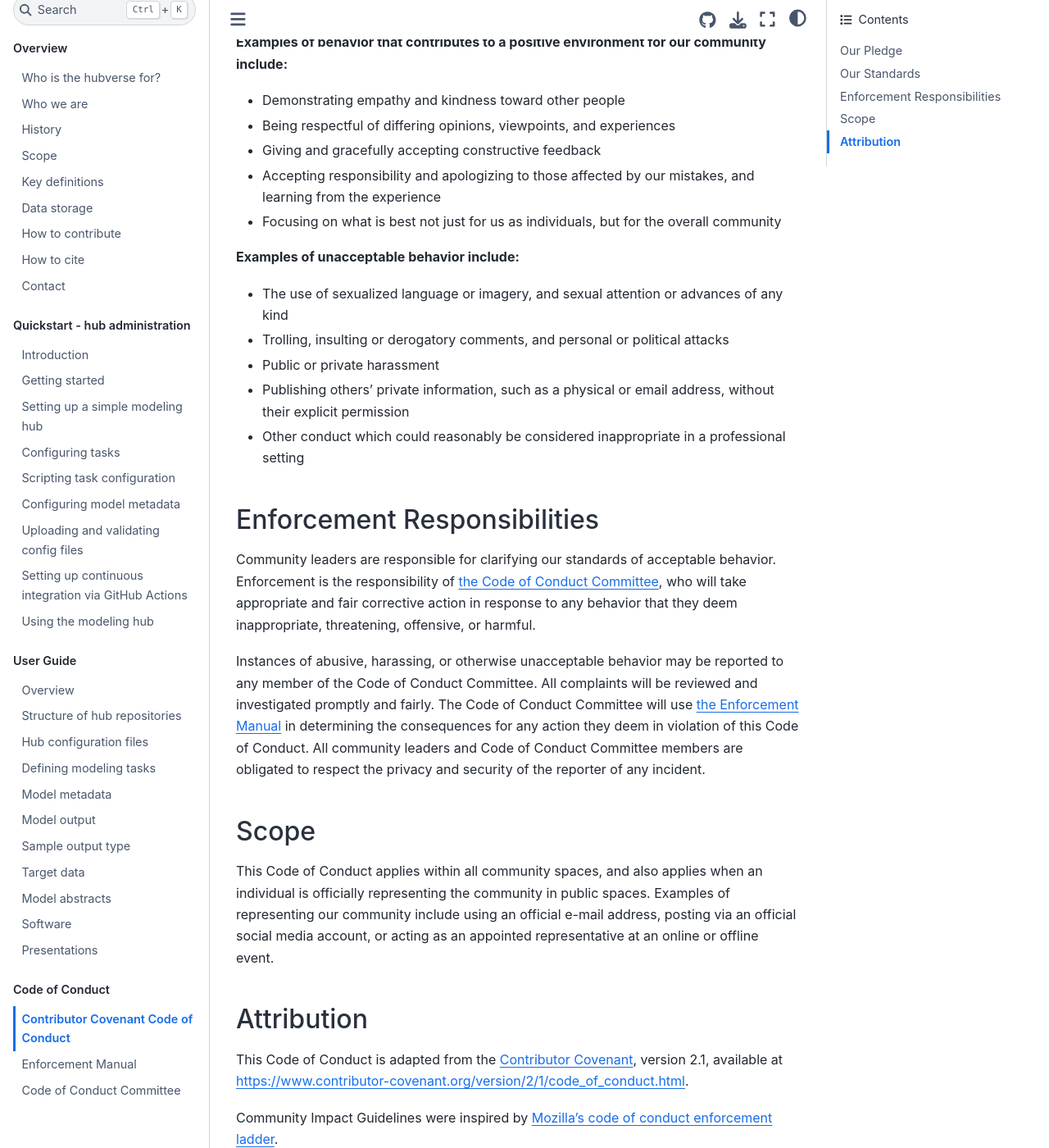
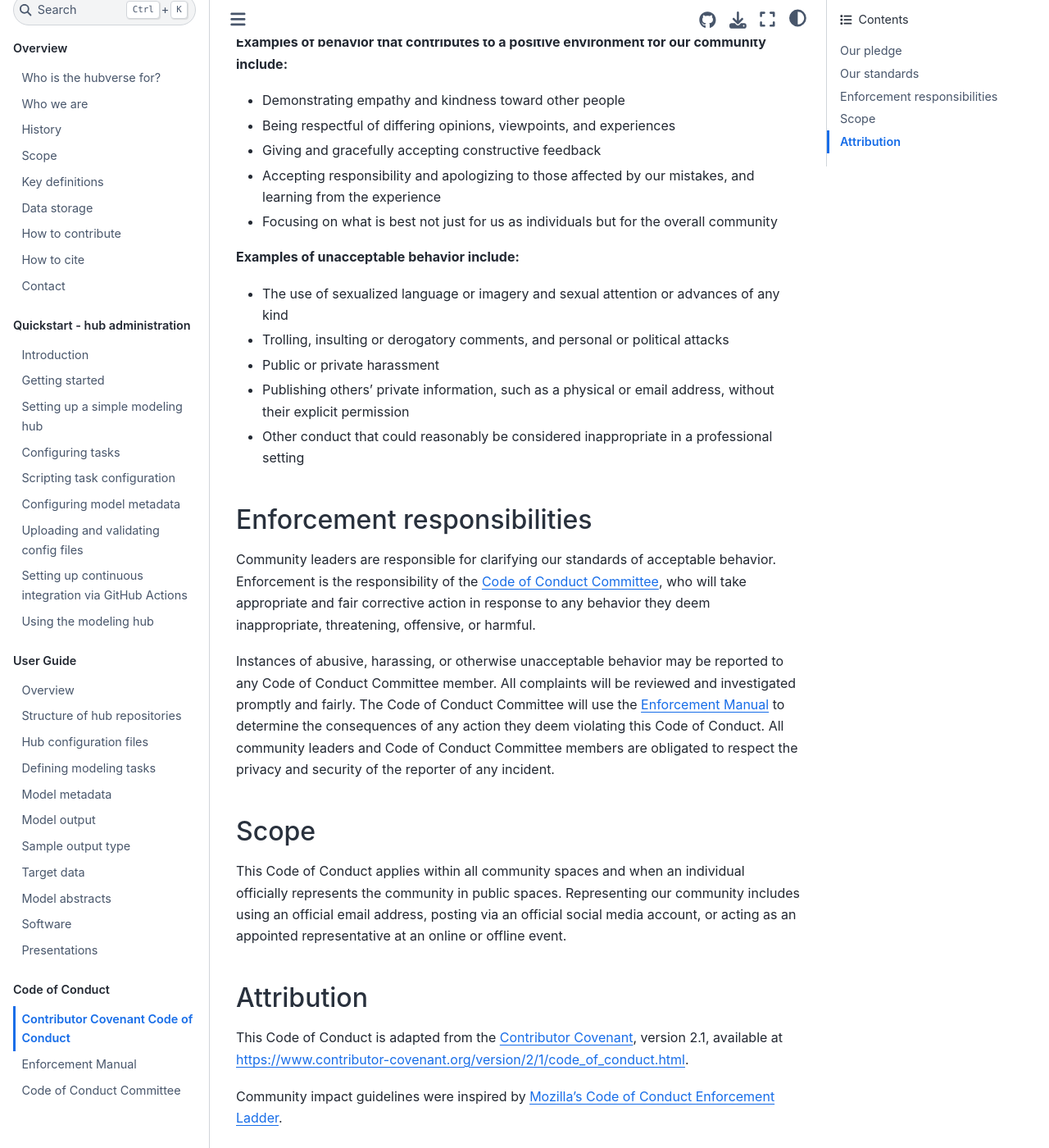
Before and after one commit to hubverse-org/hubDocs, a Sphinx documentation site: the page built from docs/source/coc/covenant.md, in a window 1280 px wide and 1400 px high, scrolled down 524 px. Shown: the whole window at 82% size. Built offline with Sphinx 7.4.7 and the Sphinx Book theme 1.1.4, drawn with Linux system fonts in a browser that asks for light colours; comment, search, counter and statistics services are not loaded; some of the changed text lies outside the part shown.

Commit message:
capaitals and Grammarly

```diff
--- a/docs/source/coc/covenant.md
+++ b/docs/source/coc/covenant.md
@@ -1,12 +1,12 @@
 # Contributor Covenant Code of Conduct
 
-## Our Pledge
+## Our pledge
 
 We as members, contributors, and leaders pledge to make participation in our community a harassment-free experience for everyone, regardless of age, body size, visible or invisible disability, ethnicity, sex characteristics, gender identity and expression, level of experience, education, socio-economic status, nationality, personal appearance, race, caste, color, religion, or sexual identity and orientation.
 
 We pledge to act and interact in ways that contribute to an open, welcoming, diverse, inclusive, and healthy community.
 
-## Our Standards
+## Our standards
 
 **Examples of behavior that contributes to a positive environment for our community include:**
 
@@ -14,31 +14,31 @@ We pledge to act and interact in ways that contribute to an open, welcoming, div
 - Being respectful of differing opinions, viewpoints, and experiences
 - Giving and gracefully accepting constructive feedback
 - Accepting responsibility and apologizing to those affected by our mistakes, and learning from the experience
-- Focusing on what is best not just for us as individuals, but for the overall community
+- Focusing on what is best not just for us as individuals but for the overall community
 
 **Examples of unacceptable behavior include:**
-- The use of sexualized language or imagery, and sexual attention or advances of any kind
+- The use of sexualized language or imagery and sexual attention or advances of any kind
 - Trolling, insulting or derogatory comments, and personal or political attacks
 - Public or private harassment
 - Publishing others' private information, such as a physical or email address, without their explicit permission
-- Other conduct which could reasonably be considered inappropriate in a professional setting
+- Other conduct that could reasonably be considered inappropriate in a professional setting
 
-## Enforcement Responsibilities
+## Enforcement responsibilities
 
-Community leaders are responsible for clarifying our standards of acceptable behavior. Enforcement is the responsibility of [the Code of Conduct Committee](/coc/committee.md), who will take appropriate and fair corrective action in response to any behavior that they deem inappropriate, threatening, offensive, or harmful.
+Community leaders are responsible for clarifying our standards of acceptable behavior. Enforcement is the responsibility of the [Code of Conduct Committee](/coc/committee.md), who will take appropriate and fair corrective action in response to any behavior they deem inappropriate, threatening, offensive, or harmful.
 
-Instances of abusive, harassing, or otherwise unacceptable behavior may be reported to any member of the Code of Conduct Committee. All complaints will be reviewed and investigated promptly and fairly. The Code of Conduct Committee will use [the Enforcement Manual](/coc/enforcement-manual.md) in determining the consequences for any action they deem in violation of this Code of Conduct. All community leaders and Code of Conduct Committee members are obligated to respect the privacy and security of the reporter of any incident.
+Instances of abusive, harassing, or otherwise unacceptable behavior may be reported to any Code of Conduct Committee member. All complaints will be reviewed and investigated promptly and fairly. The Code of Conduct Committee will use the [Enforcement Manual](/coc/enforcement-manual.md) to determine the consequences of any action they deem violating this Code of Conduct. All community leaders and Code of Conduct Committee members are obligated to respect the privacy and security of the reporter of any incident.
 
 ## Scope
 
-This Code of Conduct applies within all community spaces, and also applies when an individual is officially representing the community in public spaces. Examples of representing our community include using an official e-mail address, posting via an official social media account, or acting as an appointed representative at an online or offline event.
+This Code of Conduct applies within all community spaces and when an individual officially represents the community in public spaces. Representing our community includes using an official email address, posting via an official social media account, or acting as an appointed representative at an online or offline event.
 
 ## Attribution
 
 This Code of Conduct is adapted from the [Contributor Covenant](https://www.contributor-covenant.org), version 2.1, available at <https://www.contributor-covenant.org/version/2/1/code_of_conduct.html>.
 
-Community Impact Guidelines were inspired by
-[Mozilla's code of conduct enforcement ladder](https://github.com/mozilla/inclusion).
+Community impact guidelines were inspired by
+[Mozilla's Code of Conduct Enforcement Ladder](https://github.com/mozilla/inclusion).
 
-For answers to common questions about this code of conduct, see the FAQ at
+For answers to common questions about this Code of Conduct, see the FAQ at
 <https://www.contributor-covenant.org/faq>. Translations are available at <https://www.contributor-covenant.org/translations>.
```
